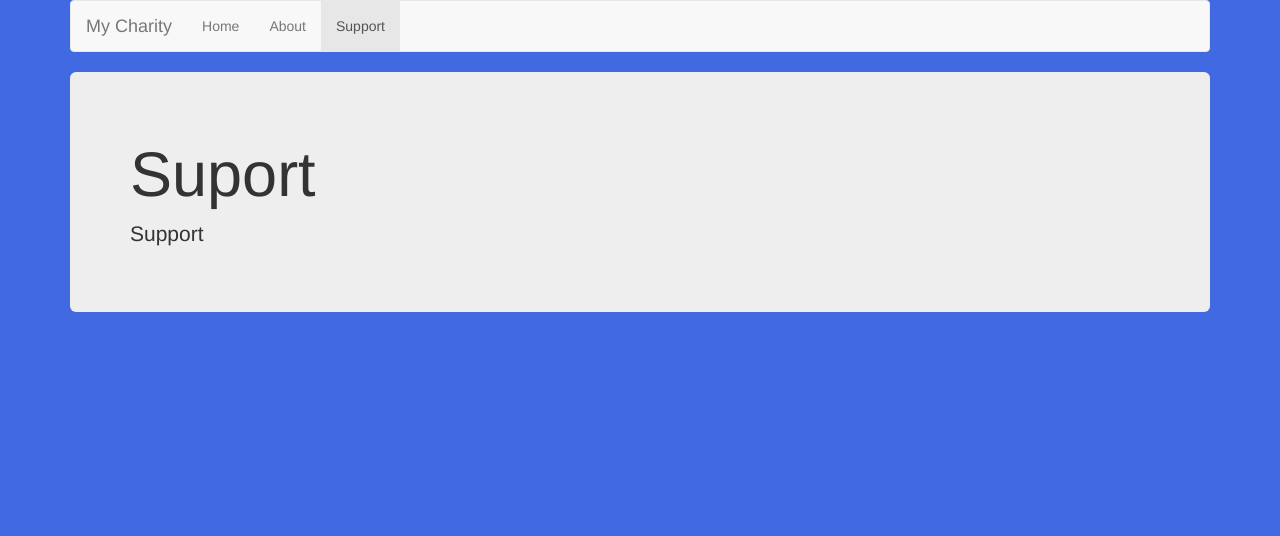
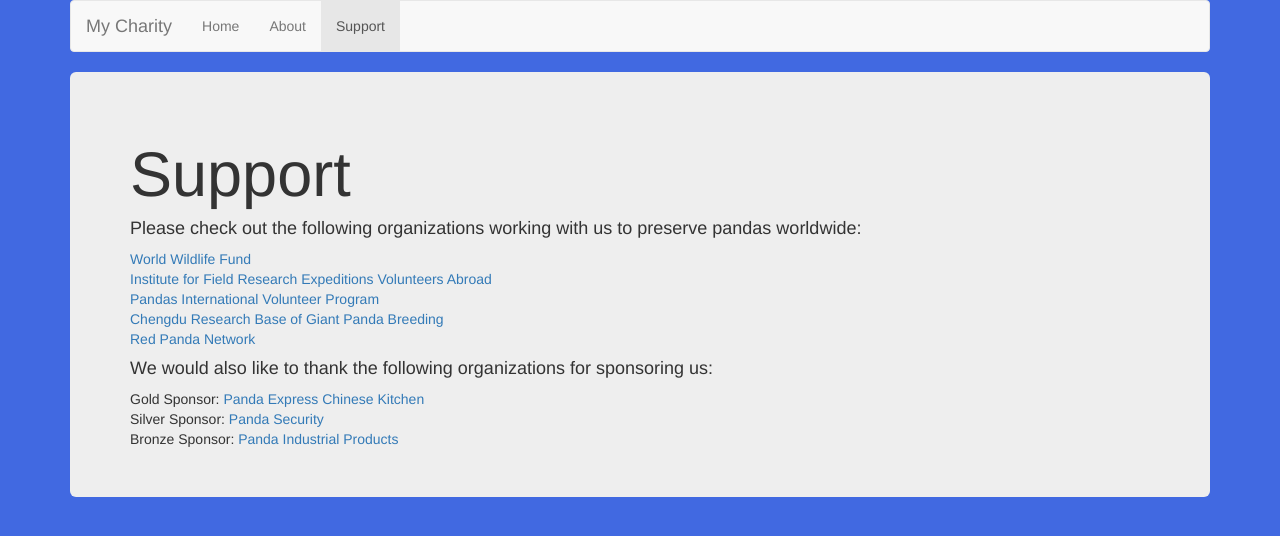
Before and after one commit to wdi15/group1, a plain HTML site: page web/html/support.html in a window 1280 px wide. Drawn offline with nearby package versions, Linux system fonts and the light colour scheme.

Commit message:
Update support.html

```diff
--- a/web/html/support.html
+++ b/web/html/support.html
@@ -41,8 +41,21 @@
 
       <!-- Main component for a primary marketing message or call to action -->
       <div class="jumbotron">
-        <h1>Suport</h1>
-        <p>Support</p>
+        <h1>Support</h1>
+
+        <h4>Please check out the following organizations working with us to preserve pandas worldwide:</h3>
+        <a href="http://wwf.panda.org/">World Wildlife Fund</a> <div></div>
+        <a href="http://www.ifrevolunteers.org/lpg/china-panda-conservation/?gclid=CMq308HPvscCFYsDaQodRDgLYg"> Institute for Field Research Expeditions Volunteers Abroad</a> <div></div>
+        <a href="http://www.pandasinternational.org/wptemp/volunteer-program/"> Pandas International Volunteer Program </a> <div></div>
+        <a href='http://www.panda.org.cn/english/'> Chengdu Research Base of Giant Panda Breeding </a> <div></div>
+        <a href="http://redpandanetwork.org/"> Red Panda Network </a> <div></div>
+
+
+        <h4>We would also like to thank the following organizations for sponsoring us:</h3>
+        <span> Gold Sponsor: <a href="https://www.pandaexpress.com/"> Panda Express Chinese Kitchen </a> </span> <div></div>
+        <span> Silver Sponsor: <a href="http://www.pandasecurity.com/canada-eng/"> Panda Security </a> </span> <div></div>
+        <span> Bronze Sponsor: <a href="http://www.pandaindustrial.ca"> Panda Industrial Products </a> </span> <div></div>
+
       </div>
 
     </div>
```
